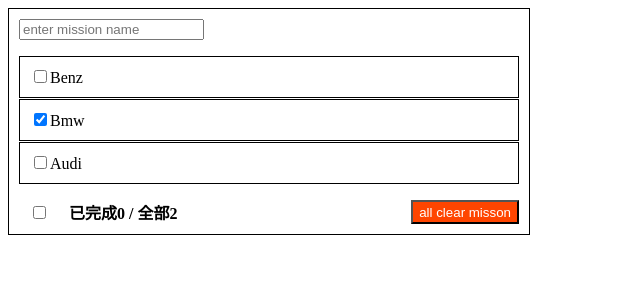
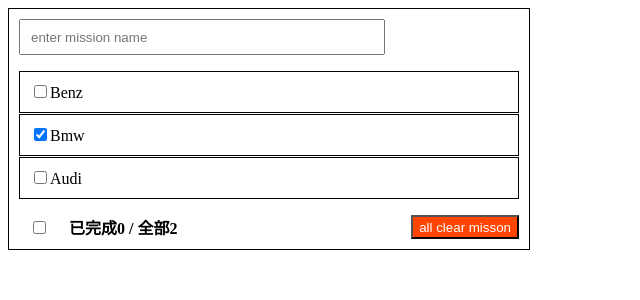
Before and after one commit to because-hung/ts-todolist, a Vue app: page / in a window 1280 px wide. Shown: the top 300 px of the page, without its empty margins (0-640 px from the left). Built offline with nearby package versions, Linux system fonts and the light colour scheme.

Commit message:
update: delete todo 操作

```diff
--- a/src/App.vue
+++ b/src/App.vue
@@ -1,8 +1,8 @@
 <template>
   <div class="todo-container">
     <div class="todo-wrap">
-     <Header />
-     <List :todos="todos" />
+     <Header :addTodo="addTodo" />
+     <List :todos="todos" :deleteTodo="deleteTodo" />
      <Footer />
     </div>
   </div>
@@ -29,8 +29,16 @@
         { id: 3, title: 'Audi', isCompleted: false }
       ]
     })
+    function addTodo(todo: Todo){
+      state.todos.unshift(todo)
+    }
+    function deleteTodo(index: number){
+      state.todos.splice(index, 1)
+    }
     return {
-      ...toRefs(state)
+      ...toRefs(state),
+      addTodo,
+      deleteTodo
     }
   },
 })
--- a/src/components/Header.vue
+++ b/src/components/Header.vue
@@ -1,13 +1,44 @@
 <template>
   <div class="todo-header">
-    <input type="text" placeholder="enter mission name" />
+    <input type="text" placeholder="enter mission name" v-model="event" @keyup.enter="addData()" />
   </div>
 </template>
 <script lang="ts">
-import { defineComponent } from "vue"
+import { defineComponent, ref } from "vue"
 export default defineComponent({
   name: "Header",
-  setup() {},
+  props: {
+    addTodo: {
+      type: Function,
+      required: true,
+    },
+  },
+  setup(props) {
+    const event = ref('')
+    function addData(){
+    const txt = event.value
+    if(!txt.trim()) return
+
+    const todo = {
+      id: Date.now(),
+      title: txt,
+      isCompleted: false
+    }
+    props.addTodo(todo)
+    event.value = ''
+    }
+
+    return{
+      event,
+      addData
+    }
+  },
 })
 </script>
-<style scoped></style>
+<style scoped>
+.todo-header input {
+  width: 70%;
+  height: 30px;
+  padding-left: 10px;
+}
+</style>
--- a/src/components/Item.vue
+++ b/src/components/Item.vue
@@ -1,21 +1,71 @@
 <template>
-  <li>
+  <li @mouseenter="mouseHandler(true)" @mouseleave="mouseHandler(false)" :style="{backgroundColor: bgColor, color: fontColor}">
     <label>
       <input type="checkbox" v-model="todo.isCompleted" />
       <span>{{ todo.title }}</span>
     </label>
-    <button class="btn btn-danger" style="display: none">delete</button>
+    <button class="btn btn-danger" v-show="showBtn" @click="delTodo()">delete</button>
   </li>
 </template>
 <script lang="ts">
-import { defineComponent } from "vue"
+import { defineComponent, ref } from "vue"
 import { Todo } from '../types/todos'
 export default defineComponent({
   name: "Item",
   props: {
-    todo: Object as () => Todo // return Todo 類型
+    // todo: Object as () => Todo // return Todo 類型
+    todo:{
+      type: Object as () => Todo,
+      required: true
+    },
+    deleteTodo:{
+      type: Function,
+      required: true
+    },
+    index:{
+      type: Number,
+      required: true
+    }
   },
-  setup() {},
+  setup(props) {
+    const bgColor = ref('white')
+    const fontColor = ref('black')
+    const showBtn = ref(false)
+
+    function mouseHandler(flag: boolean){
+      if(flag){
+        bgColor.value = 'pink'
+        fontColor.value = 'green'
+        showBtn.value = true
+      }else{
+        bgColor.value = 'white'
+        fontColor.value = 'black'
+        showBtn.value = false
+      }
+    }
+
+    function delTodo(){
+      if(window.confirm('確定刪除嗎???')){
+        props.deleteTodo(props.index)
+      }
+    }
+    return{
+      bgColor,
+      fontColor,
+      mouseHandler,
+      showBtn,
+      delTodo
+    }
+  },
 })
 </script>
-<style scoped></style>
+<style scoped>
+li{
+display: flex;
+justify-content: space-between;
+}
+
+.btn-danger{
+  background: orangered;
+}
+</style>
--- a/src/components/List.vue
+++ b/src/components/List.vue
@@ -1,6 +1,6 @@
 <template>
   <ul class="todo-main">
-    <Item v-for="(item, i) in todos" :key="i" :todo="item" />
+    <Item v-for="(item, index) in todos" :key="item.id" :todo="item" :deleteTodo="deleteTodo" :index="index" />
   </ul>
 </template>
 <script lang="ts">
@@ -11,7 +11,7 @@
   components:{
     Item
   },
-  props:['todos'],
+  props:['todos','deleteTodo'],
   setup() {},
 })
 </script>
```
